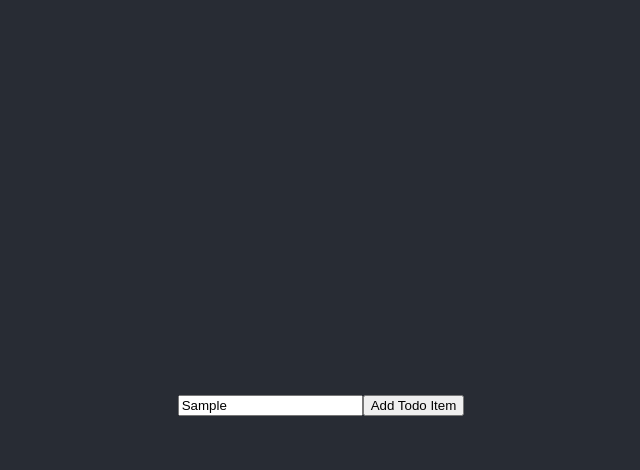
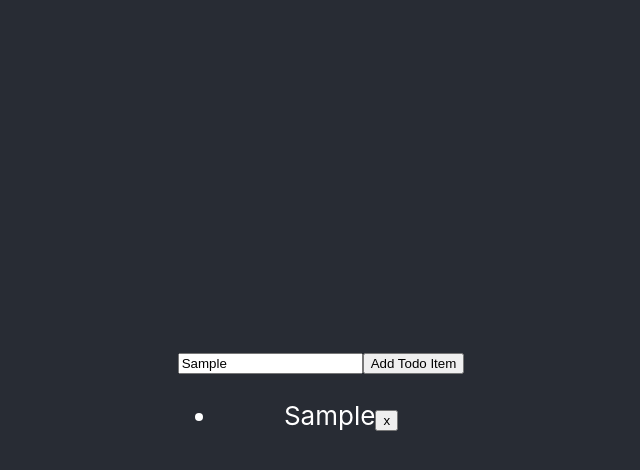
Before and after one commit to encarju/to-do-list-using-route, a React (Create React App) app: page / in a window 1280 px wide. Both pictures are taken after typing "Sample" into the empty fields and a click on the input "Add Todo Item". Shown: the top 470 px of the page, without its empty margins (319-959 px from the left). Built offline with nearby package versions, Linux system fonts and the light colour scheme.

Commit message:
[TodoList][Bryan-Justine] feature: Implement Redux on ToDoGroup add ToDoGroupContainer

```diff
--- a/src/Components/ToDoItem/index.js
+++ b/src/Components/ToDoItem/index.js
@@ -3,10 +3,10 @@ import './index.css'
 
 class ToDoItem extends Component {
     render() {
-        const { text, done, id } = this.props.todo;
+
         return (
             <li>
-                <span className={done ? "true" : "false"}>{text}</span>
+                <span className={this.props.todo.done ? "true" : "false"}>{this.props.todo.text}</span>
                 <button>x</button>
             </li>
         );
--- a/src/Components/ToDoList/index.js
+++ b/src/Components/ToDoList/index.js
@@ -1,5 +1,6 @@
 import React, { Component } from 'react';
 import ToDoGeneratorContainer from '../../Container/ToDoGeneratorContainer';
+import ToDoGroupContainer from '../../Container/ToDoGroupContainer';
 
 class ToDoList extends Component {
 
@@ -7,7 +8,7 @@ class ToDoList extends Component {
         return (
             <div>
                 <ToDoGeneratorContainer/>
-                {/* <ToDoGroup todos={todos}/> */}
+                <ToDoGroupContainer/>
             </div>
         );
     }
--- /dev/null
+++ b/src/Container/ToDoGroupContainer.js
@@ -0,0 +1,14 @@
+import { connect } from "react-redux";
+import ToDoGroup from "../Components/ToDoGroup";
+
+
+const mapDispatchToProps = state => ({
+    todos: state.todos
+});
+
+
+const ToDoGroupContainer = connect(mapDispatchToProps)(
+    ToDoGroup
+);
+
+export default ToDoGroupContainer;
```
